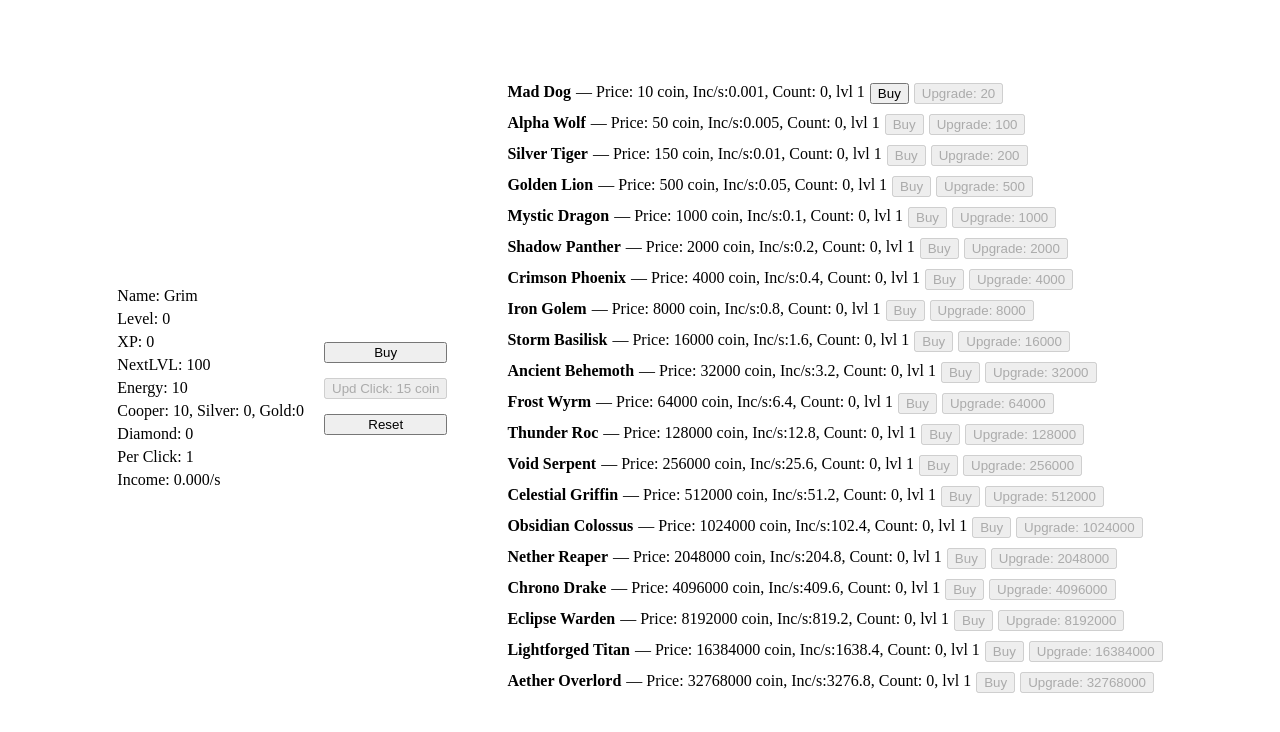
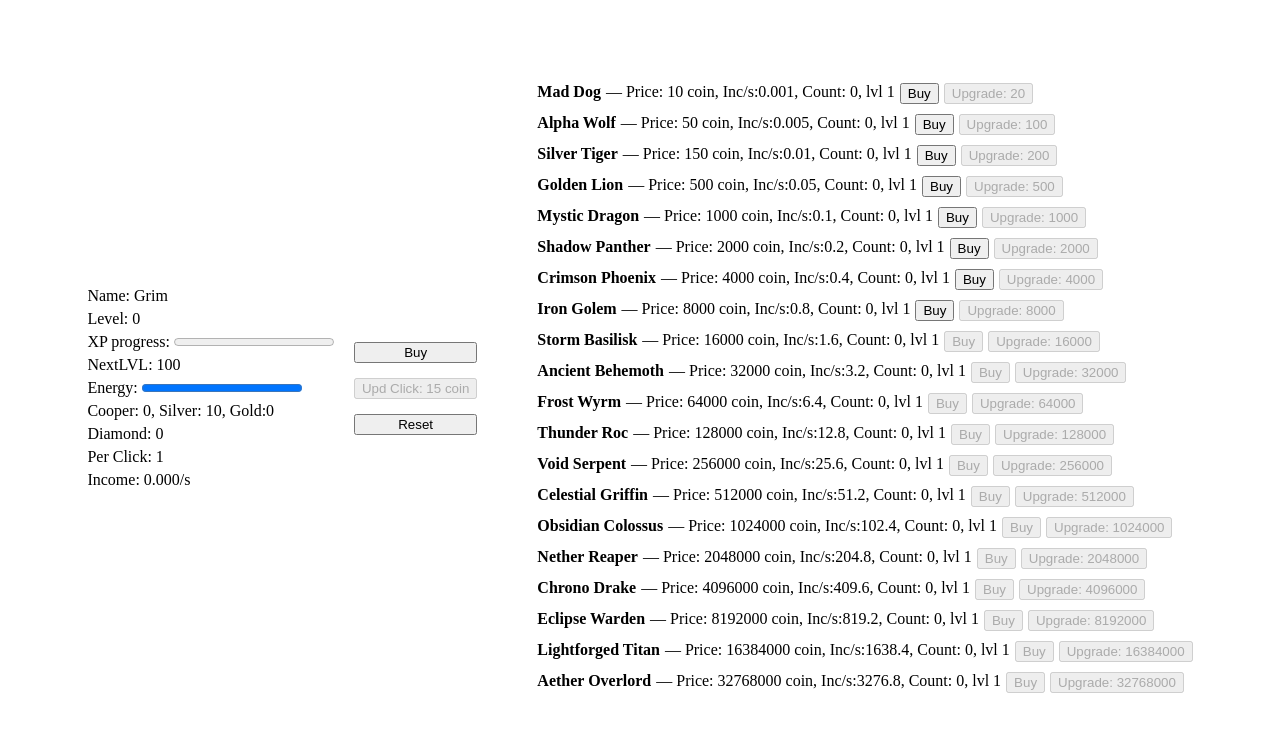
Before and after one commit to Havrylyuk-UA/pet_the_dog_front, a React (Vite) app: page / in a window 1280 px wide. Shown: the top 732 px of the page. Built offline with nearby package versions, Linux system fonts and the light colour scheme; the HTML template or start-up script is replaced by a standard one.

Commit message:
add progress bar

```diff
--- a/src/components/Header/Header.jsx
+++ b/src/components/Header/Header.jsx
@@ -19,9 +19,20 @@ const Header = () => {
     <div style={{ display: "flex", flexDirection: "column", gap: "5px" }}>
       <span>Name: {user.profile}</span>
       <span>Level: {user.lvl}</span>
-      <span>XP: {Math.floor(user.xp)}</span>
+      <span>
+        {/* XP: {Math.floor(user.xp)} */} <label for="file">XP progress:</label>{" "}
+        <progress max={user.xpToLevelUp} value={user.xp}>
+          {((user.xp / user.xpToLevelUp) * 100).toFixed(0)}%
+        </progress>
+      </span>
       <span>NextLVL: {user.xpToLevelUp}</span>
-      <span>Energy: {Math.floor(user.energy)}</span>
+      <span>
+        Energy:
+        {/* {Math.floor(user.energy)} */}{" "}
+        <progress max={user.limitEnergy} value={user.energy}>
+          {((user.energy / user.limitEnergy) * 100).toFixed(0)}%
+        </progress>
+      </span>
       <span>
         Cooper: {Math.floor(copper)}, Silver: {Math.floor(silver)}, Gold:
         {Math.floor(gold)}
--- a/src/db/user.json
+++ b/src/db/user.json
@@ -10,7 +10,7 @@
     "updPerClickCost": 15,
     "perSecond": 0,
     "balance": {
-      "coin": 10,
+      "coin": 10000,
       "gems": 0
     },
     "army": [
```
